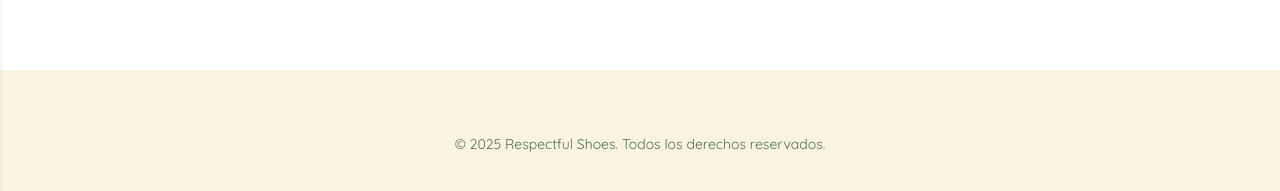
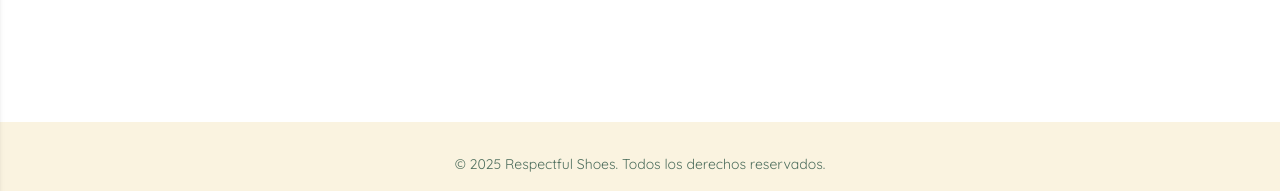
Before and after one commit to proyectowoody/mediakit-frontend, a React (Vite) app: page /article-admin in a window 1280 px wide. Shown: the part 606-797 px from the top of the page. Built offline with nearby package versions, Linux system fonts and the light colour scheme; no server answers; sample sign-in values are in the browser's storage.

Commit message:
trabajando la proteccion de rutas

```diff
--- a/src/components/admin/admin.tsx
+++ b/src/components/admin/admin.tsx
@@ -4,17 +4,17 @@ import NavBar from "./navBar";
 import Sidebar from "./aside";
 import Footer from "./footer";
 import authRedirectNoToken from "../../validation/autRedirectNoToken";
-// import roleClient from "../ts/roleClient";
 import { Modal } from "../toast";
+import roleClient from "../ts/roleClient";
 
 function Admin() {
 
   authRedirectNoToken("/login");
   const navigate = useNavigate();
 
-  // useEffect(() => {
-  //   roleClient(navigate);
-  // }, [navigate]);
+  useEffect(() => {
+    roleClient(navigate);
+  }, [navigate]);
 
   const [isAsideOpen, setIsAsideOpen] = useState(false);
   const [isModalVisible, setIsModalVisible] = useState(false);
--- a/src/components/admin/footer.tsx
+++ b/src/components/admin/footer.tsx
@@ -1,9 +1,8 @@
 function Footer() {
     return (
         <footer className="font-quicksand bg-[#FAF3E0] text-[#2F4F4F]">
-            <div className="mx-auto w-full max-w-screen-xl p-6 lg:py-10">
-
-                <div className="mt-6 text-center text-[#4E6E5D] text-sm">
+            <div className="mx-auto w-full max-w-screen-xl p-3 lg:py-5">
+                <div className="mt-3 text-center text-[#4E6E5D] text-sm">
                     © 2025 Respectful Shoes. Todos los derechos reservados.
                 </div>
             </div>
--- a/src/validation/url.ts
+++ b/src/validation/url.ts
@@ -1,5 +1,5 @@
-const isProduction = import.meta.env.VITE_NODE_ENV === "production"
-// const isProduction = import.meta.env.VITE_NODE_ENV === "development"
+// const isProduction = import.meta.env.VITE_NODE_ENV === "production"
+const isProduction = import.meta.env.VITE_NODE_ENV === "development"
 
 export const linkBackend = isProduction
   ? import.meta.env.VITE_BACKEND_URL_PROD
--- a/src/view/admin/article/articleAdmin.tsx
+++ b/src/view/admin/article/articleAdmin.tsx
@@ -1,7 +1,4 @@
-import { useNavigate } from "react-router-dom";
-import { useEffect } from "react";
 import authRedirectNoToken from "../../../validation/autRedirectNoToken";
-import roleClient from "../../../components/ts/roleClient";
 import User from "../../../validation/admin/article/user";
 import ArticleHeader from "../../../components/admin/article/articleHeader";
 import ArticleTable from "../../../components/admin/article/articuleTable";
@@ -10,13 +7,6 @@ import ArticleFormImage from "../../../components/admin/article/articleFormImage
 
 function ArticleAdmin() {
   authRedirectNoToken("/login");
-
-  const navigate = useNavigate();
-
-  useEffect(() => {
-    roleClient(navigate);
-  }, [navigate]);
-
 
   const {
     setId,
```
